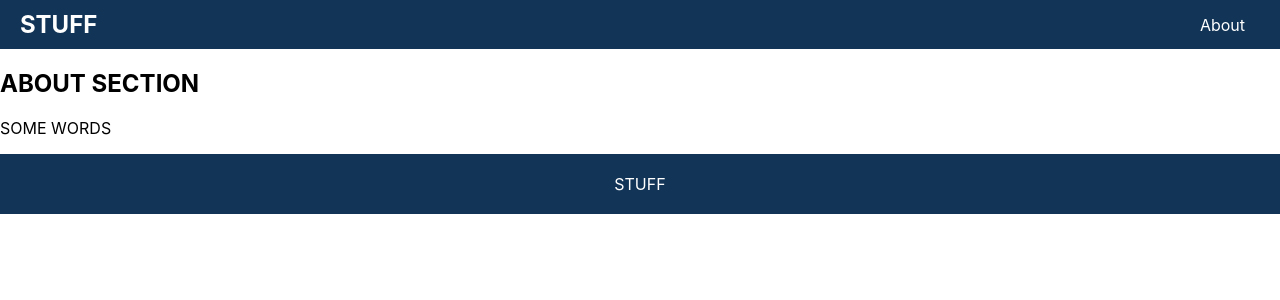
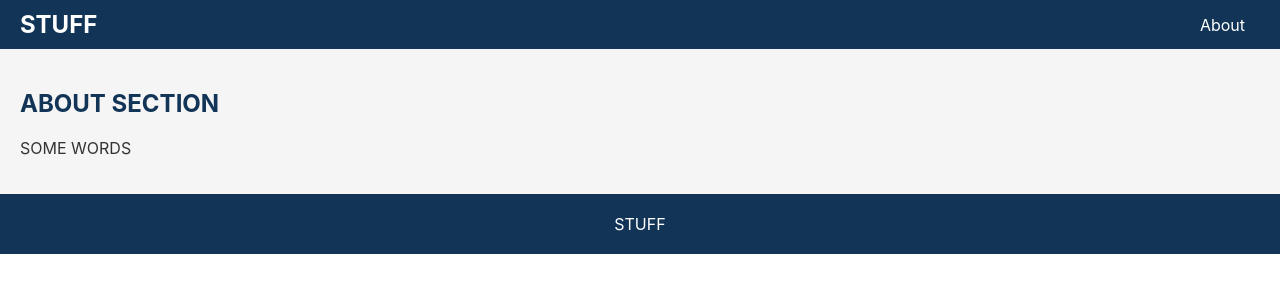
Before and after one commit to RiyanMak/Area-Calculator, a React (Create React App) app in the folder my-app/: page / in a window 1280 px wide. Shown: the top 300 px of the page. Built offline with nearby package versions, Linux system fonts and the light colour scheme.

Commit message:
feat: populate about.css

```diff
--- a/my-app/src/components/About.css
+++ b/my-app/src/components/About.css
@@ -0,0 +1,13 @@
+.about {
+    background-color: #f5f5f5;
+    padding: 20px;
+    text-align: left;
+  }
+
+  .about h2 {
+    color: #123456;
+  }
+
+  .about p {
+    color: #333;
+  }
```
